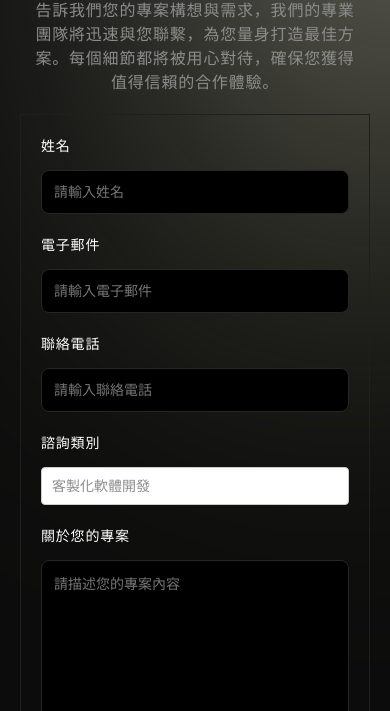
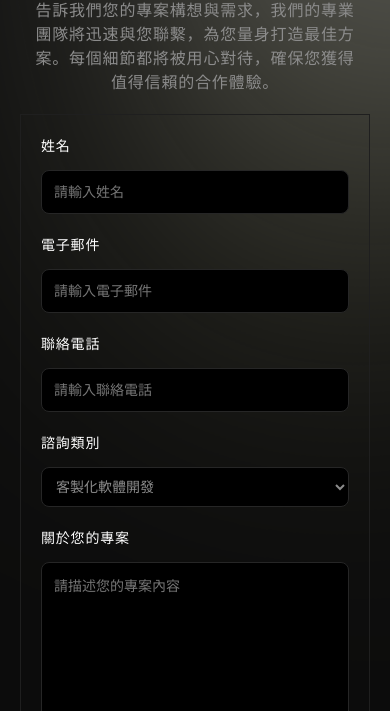
Before and after one commit to jingtangg/SelfWebsite-BrandOfficial, a plain HTML site: page price.html in a window 390 px wide. Shown: the part 389-1100 px from the top of the page. Drawn offline with nearby package versions, Linux system fonts and the light colour scheme.

Commit message:
表格測試

```diff
--- a/css/price.css
+++ b/css/price.css
@@ -289,16 +289,9 @@ button:hover .button-background {
     .button{
         margin: 30px auto;
     }
-    .form-group select {
-    font-size: 14px;
-    padding: 10px; /* 添加有效的内边距 */
-    appearance: none; /* 移除默认样式 */
-    -webkit-appearance: none; /* 移除 Safari 默认样式 */
-    -moz-appearance: none; /* 移除 Firefox 默认样式 */
-    background: #fff; /* 设置背景颜色 */
-    border: 1px solid #ccc; /* 添加边框 */
-    border-radius: 4px; /* 添加圆角 */
-    box-sizing: border-box; /* 确保内边距生效 */
+.form-group select {
+    padding: 10px !important;
 }
 
+
 }
```
